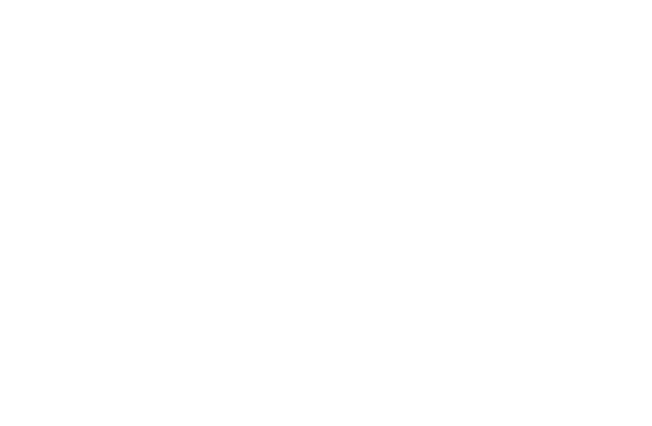
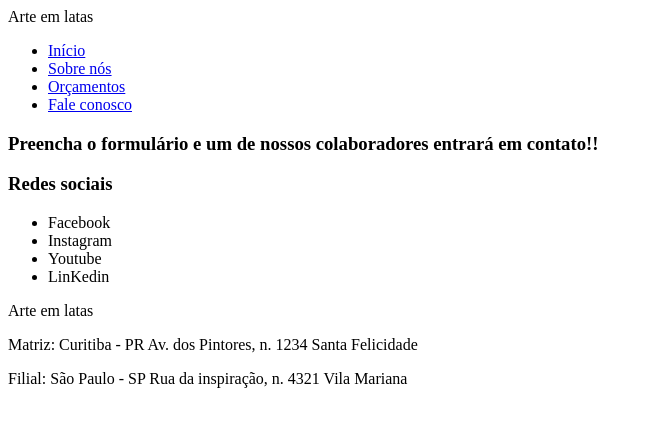
Before and after one commit to luis-seixas/Projeto_Integrador_TC_21_G4, a plain HTML site: page orcamentos.html in a window 1280 px wide. Shown: the whole page, without its empty margins (0-652 px from the left). Drawn offline with Linux system fonts and the light colour scheme.

Commit message:
Inicialização página Orçamentos

```diff
--- a/orcamentos.html
+++ b/orcamentos.html
@@ -6,6 +6,54 @@
     <title>Orçamentos</title>
 </head>
 <body>
+    <header>
+        <span>Arte em latas</span>
+        <nav>
+            <ul>
+                <li><a href="index.html">Início</a></li>
+                <li><a href="sobre_nos.html">Sobre nós</a></li>
+                <li><a href="orcamentos.html">Orçamentos</a></li>
+                <li><a href="fale_conosco.html">Fale conosco</a></li>
+                <!--Falta colocar o campo de pesquisa-->
+            </ul>
+        </nav>
 
+    </header>
+
+    <main>
+        <h3>Preencha o formulário e um de nossos colaboradores entrará em contato!!</h3>
+        <section>
+
+            <!--Falta colocar o formulário-->
+
+        </section>
+    </main>
+
+    <footer>
+        <h3><strong>Redes sociais</strong></h3>
+        <nav>
+            <ul>
+                <li>Facebook</li>
+                <li>Instagram</li>
+                <li>Youtube</li>
+                <li>LinKedin</li>
+            </ul>
+        </nav>
+
+        <span>Arte em latas</span>
+
+        <p>
+            Matriz: Curitiba - PR
+            Av. dos Pintores, n. 1234
+            Santa Felicidade
+        </p>
+
+        <p>
+            Filial: São Paulo - SP
+            Rua da inspiração, n. 4321
+            Vila Mariana
+        </p>
+
+    </footer>
 </body>
 </html>
```
